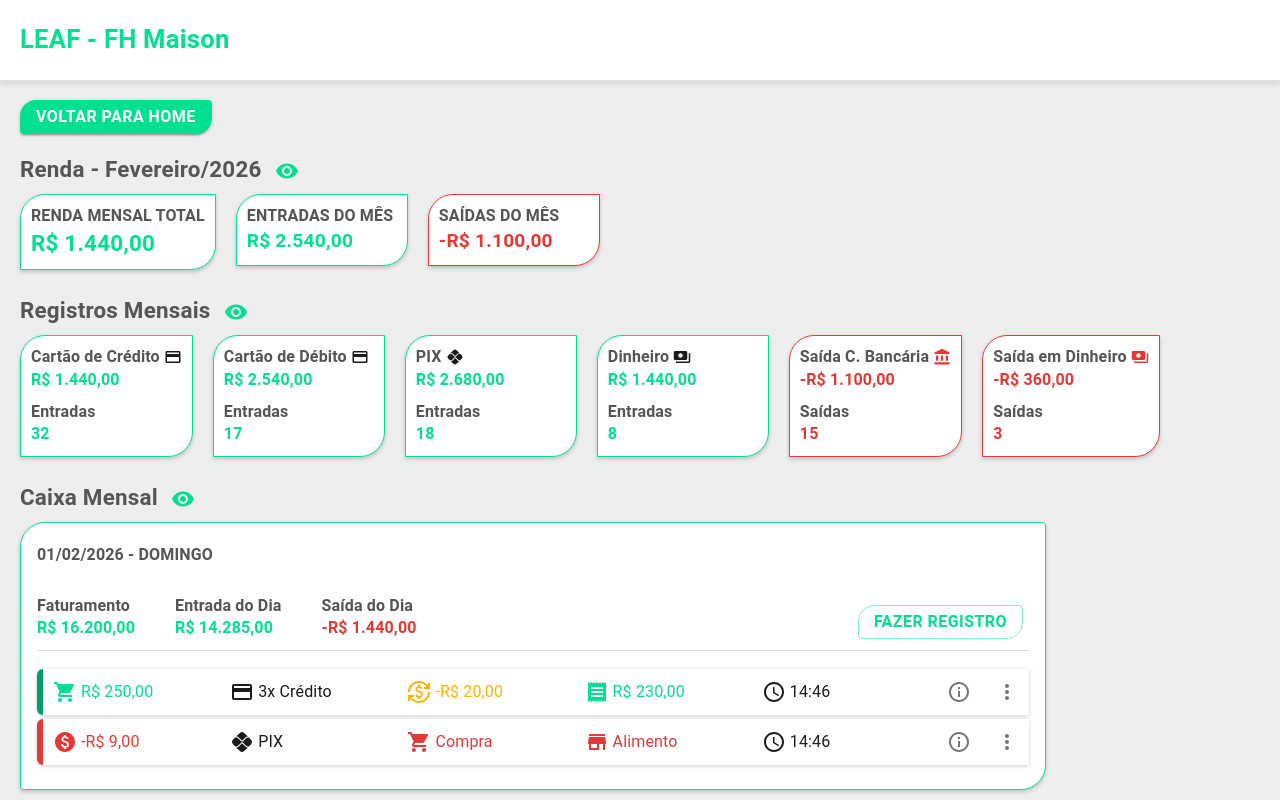
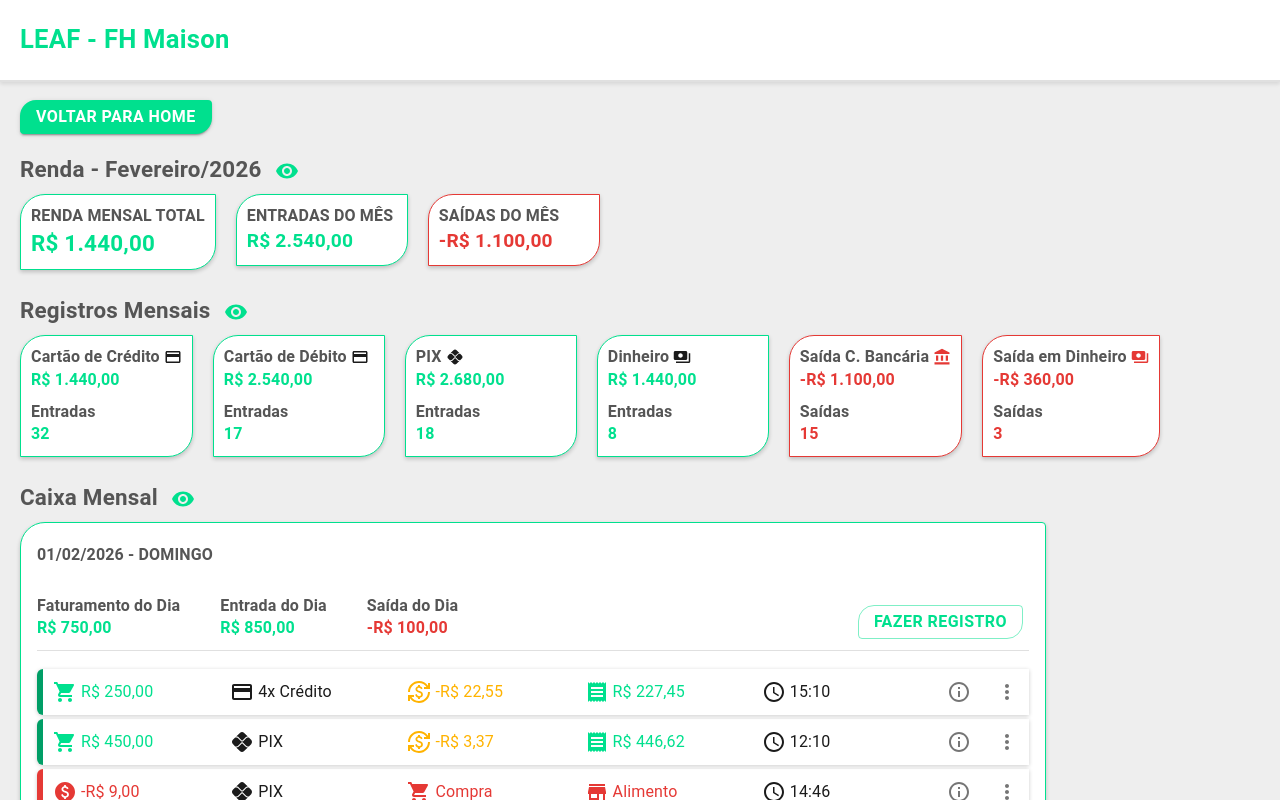
Before and after one commit to SamuelCFelix/Leaf-frontend, a React (Vite) app: page /home/caixa-mensal in a window 1280 px wide. Both pictures are taken after a click on the button "01/02/2026 - DOMINGO". Built offline with nearby package versions, Linux system fonts and the light colour scheme; some icons are missing.

Commit message:
customizando ainda o card de registro

```diff
--- a/src/pages/caixaMensal/index.jsx
+++ b/src/pages/caixaMensal/index.jsx
@@ -14,6 +14,7 @@ import {
   Settings,
   ShoppingCart,
   Store,
+  SyncAlt,
   Visibility,
 } from "@mui/icons-material";
 import ExpandMoreIcon from "@mui/icons-material/ExpandMore";
@@ -260,6 +261,50 @@ const CaixaMensal = () => {
     useState(null);
   const [openDialogDeletarRegistro, setOpenDialogDeletarRegistro] =
     useState(false);
+  /* const [dataCaixaMensal, setDataCaixaMensal] = useState([]);
+   */
+  const dataCaixaMensal = [
+    {
+      id: 1,
+      dia: "01/02/2026 - DOMINGO",
+      faturamentoDia: "750,00",
+      entradaDia: "850,00",
+      saidaDia: "100,00",
+      registros: [
+        {
+          registro: "entrada",
+          tipoRegistro: "venda",
+          formaPagamentoRegistro: "credito",
+          horarioRegistro: "15:10",
+          valorRegistro: "250,00",
+          parcelaRegistro: "4x",
+          bandeiraCartaoRegistro: "mastercard",
+          valorTaxaRegistro: "22,55",
+          valorRecebido: "227,45",
+          observacaoRegistro: "Pagamento feito pela metade",
+        },
+        {
+          registro: "entrada",
+          tipoRegistro: "venda",
+          formaPagamentoRegistro: "pix",
+          horarioRegistro: "12:10",
+          valorRegistro: "450,00",
+          pixMaquininha: true,
+          valorTaxaRegistro: "3,37",
+          valorRecebido: "446,62",
+          observacaoRegistro: "Pagamento Completo",
+        },
+      ],
+    },
+    {
+      id: 2,
+      dia: "02/02/2026 - SEGUNDA-FEIRA",
+      faturamentoDia: "1000,00",
+      entradaDia: "2050,00",
+      saidaDia: "1050,00",
+      registros: [],
+    },
+  ];
 
   const navigate = useNavigate();
 
@@ -594,7 +639,8 @@ const CaixaMensal = () => {
         </Box>
 
         {/* Caixas */}
-        <Box sx={style.boxCaixasDiario}>
+        {dataCaixaMensal?.map((data) => (
+          <Box sx={style.boxCaixasDiario} key={data.id}>
             <Accordion sx={style.accordionCaixaDiario}>
               <AccordionSummary
                 expandIcon={
@@ -603,30 +649,32 @@ const CaixaMensal = () => {
                   />
                 }
                 aria-controls="panel1-content"
-              id="panel1-header"
+                id={data.id}
               >
                 <Typography
                   color="text.secondary"
                   fontWeight="bold"
                   component="span"
                 >
-                01/02/2026 - DOMINGO
+                  {data.dia}
                 </Typography>
               </AccordionSummary>
               <AccordionDetails sx={style.accordionCaixaDetails}>
                 <Box sx={style.boxTitulosCaixaDetails}>
                   <Box sx={style.boxInfoCaixaDetails}>
                     <Typography color="text.secondary" fontWeight={"bold"}>
-                    Faturamento
+                      Faturamento do Dia
                     </Typography>
-                  <Typography fontWeight={"bold"}>R$ 16.200,00</Typography>
+                    <Typography fontWeight={"bold"}>
+                      R$ {data.faturamentoDia}
+                    </Typography>
                   </Box>
                   <Box sx={style.boxInfoCaixaDetails}>
                     <Typography color="text.secondary" fontWeight={"bold"}>
                       Entrada do Dia
                     </Typography>
                     <Typography color="text.primary" fontWeight={"bold"}>
-                    R$ 14.285,00
+                      R$ {data.entradaDia}
                     </Typography>
                   </Box>
                   <Box sx={style.boxInfoCaixaDetails}>
@@ -634,7 +682,7 @@ const CaixaMensal = () => {
                       Saída do Dia
                     </Typography>
                     <Typography color="text.error" fontWeight={"bold"}>
-                    -R$ 1.440,00
+                      -R$ {data.saidaDia}
                     </Typography>
                   </Box>
                   <Box sx={style.boxBotaoFazerRegistro}>
@@ -648,27 +696,75 @@ const CaixaMensal = () => {
                   </Box>
                 </Box>
 
+                {data?.registros?.length > 0 && (
                   <Box sx={style.boxListCardRegistro}>
-                <Box sx={style.cardRegistro}>
+                    {data?.registros?.map((dataReg) => (
+                      <Box
+                        sx={{
+                          ...style.cardRegistro,
+                          borderLeftColor:
+                            dataReg.registro === "saida" ? "text.error" : "",
+                        }}
+                      >
                         <Box sx={style.boxValorCardRegistro}>
+                          {dataReg?.tipoRegistro === "venda" && (
                             <ShoppingCart />
-                    <Typography>R$ 250,00</Typography>
+                          )}
+                          {dataReg?.tipoRegistro === "transferencia" && (
+                            <SyncAlt />
+                          )}
+                          <Typography>R$ {dataReg.valorRegistro}</Typography>
                         </Box>
                         <Box sx={style.boxValorCardRegistro}>
+                          {dataReg?.formaPagamentoRegistro === "credito" && (
+                            <>
                               <Payment sx={{ color: "text.quaternary" }} />
-                    <Typography color="text.quaternary">3x Crédito</Typography>
+                              <Typography color="text.quaternary">
+                                {`${dataReg.parcelaRegistro} Crédito`}
+                              </Typography>
+                            </>
+                          )}
+                          {dataReg?.formaPagamentoRegistro === "debito" && (
+                            <>
+                              <Payment sx={{ color: "text.quaternary" }} />
+                              <Typography color="text.quaternary">
+                                Débito
+                              </Typography>
+                            </>
+                          )}
+                          {dataReg?.formaPagamentoRegistro === "pix" && (
+                            <>
+                              <Pix sx={{ color: "text.quaternary" }} />
+                              <Typography color="text.quaternary">
+                                PIX
+                              </Typography>
+                            </>
+                          )}
+                          {dataReg?.formaPagamentoRegistro === "dinheiro" && (
+                            <>
+                              <Payments sx={{ color: "text.quaternary" }} />
+                              <Typography color="text.quaternary">
+                                Dinheiro
+                              </Typography>
+                            </>
+                          )}
                         </Box>
+
                         <Box sx={style.boxValorCardRegistro}>
                           <CurrencyExchange sx={{ color: "text.warning" }} />
-                    <Typography color="text.warning">-R$ 20,00</Typography>
+                          <Typography color="text.warning">
+                            -R$ {dataReg.valorTaxaRegistro}
+                          </Typography>
                         </Box>
                         <Box sx={style.boxValorCardRegistro}>
                           <Receipt />
-                    <Typography>R$ 230,00</Typography>
+                          <Typography>R$ {dataReg.valorRecebido}</Typography>
                         </Box>
                         <Box sx={style.boxValorCardRegistro}>
                           <AccessTime sx={{ color: "text.quaternary" }} />
-                    <Typography color="text.quaternary"> 14:46</Typography>
+                          <Typography color="text.quaternary">
+                            {dataReg.horarioRegistro}
+                          </Typography>
                         </Box>
 
                         <Box
@@ -679,7 +775,7 @@ const CaixaMensal = () => {
                             gap: "8px",
                           }}
                         >
-                    <Tooltip title={valueObservacaoRegistro}>
+                          <Tooltip title={dataReg.observacaoRegistro}>
                             <IconButton>
                               <InfoOutline />
                             </IconButton>
@@ -716,9 +812,13 @@ const CaixaMensal = () => {
                           </MenuItem>
                         </Menu>
                       </Box>
+                    ))}
 
                     <Box
-                  sx={{ ...style.cardRegistro, borderLeftColor: "text.error" }}
+                      sx={{
+                        ...style.cardRegistro,
+                        borderLeftColor: "text.error",
+                      }}
                     >
                       <Box sx={style.boxValorCardRegistro}>
                         <Paid sx={{ color: "text.error" }} />
@@ -757,9 +857,11 @@ const CaixaMensal = () => {
                       </Box>
                     </Box>
                   </Box>
+                )}
               </AccordionDetails>
             </Accordion>
           </Box>
+        ))}
       </Box>
 
       {/* Diálog/Modal */}
```
Lines whose indentation alone changed are shown as unchanged.
